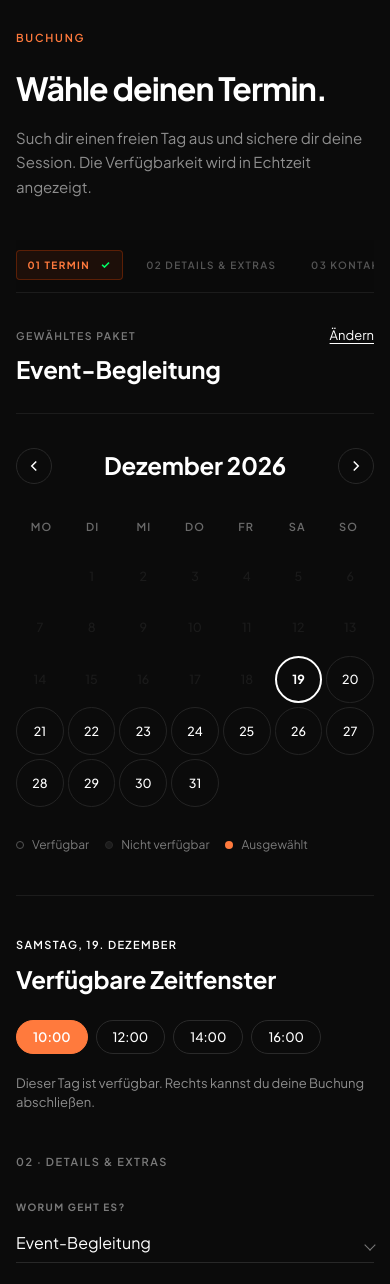
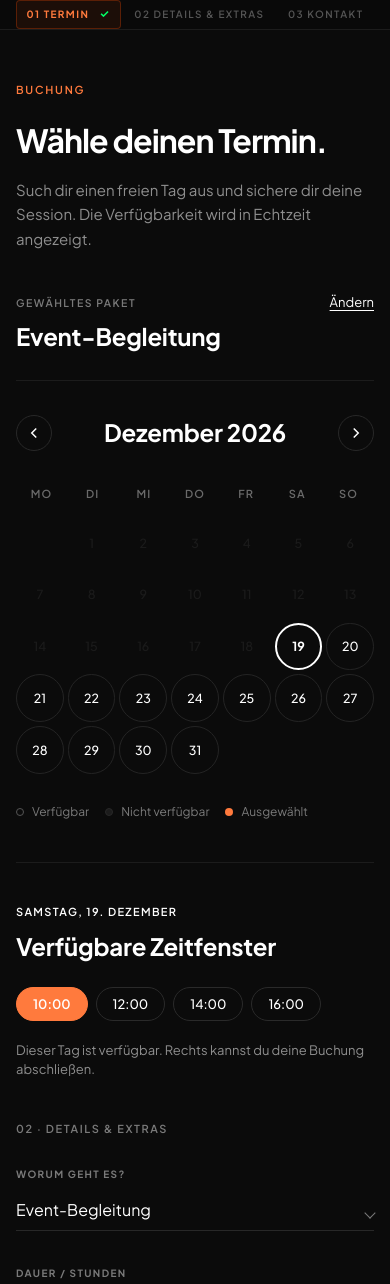
Before and after one commit to GalaxyGamer5/photon-capture, a PHP site: page /calendar.html in a window 390 px wide. Shown: the part 64-1348 px from the top of the page. Run offline with PHP 8.4, Linux system fonts and the light colour scheme.

Commit message:
feat: move booking stepper into fixed sub-bar under main header

```diff
--- a/calendar.html
+++ b/calendar.html
@@ -32,7 +32,7 @@
     <link rel="stylesheet" href="css/style.css">
 </head>
 
-<body>
+<body class="has-stepper">
     <!-- Site Navigation -->
     <header class="site-header">
         <div class="container">
@@ -53,6 +53,16 @@
                 </button>
             </nav>
         </div>
+        <!-- Booking Progress Stepper (sub-bar) -->
+        <div class="booking-stepper" id="bookingStepper" role="navigation" aria-label="Buchungsschritte">
+            <div class="container stepper-inner">
+                <button type="button" class="step-item active" data-step="1" id="stepBtn1" aria-controls="step-1-termin" data-i18n="cal.step1">01 TERMIN</button>
+                <span class="stepper-sep" aria-hidden="true"></span>
+                <button type="button" class="step-item" data-step="2" id="stepBtn2" aria-controls="step-2-details" data-i18n="cal.step2">02 DETAILS &amp; EXTRAS</button>
+                <span class="stepper-sep" aria-hidden="true"></span>
+                <button type="button" class="step-item" data-step="3" id="stepBtn3" aria-controls="step-3-contact" data-i18n="cal.step3">03 KONTAKT</button>
+            </div>
+        </div>
     </header>
 
     <main class="booking-page">
@@ -62,13 +72,6 @@
                 <span class="section-kicker" data-i18n="cal.kicker">BUCHUNG</span>
                 <h1 class="booking-title" data-i18n="cal.title">Wähle deinen Termin.</h1>
                 <p class="booking-subtitle" data-i18n="cal.subtitle">Such dir einen freien Tag aus und sichere dir deine Session. Die Verfügbarkeit wird in Echtzeit angezeigt.</p>
-            </div>
-
-            <!-- Stepper Indicator -->
-            <div class="booking-stepper" id="bookingStepper" role="navigation" aria-label="Buchungsschritte">
-                <button type="button" class="step-item active" data-step="1" id="stepBtn1" aria-controls="step-1-termin" data-i18n="cal.step1">01 TERMIN</button>
-                <button type="button" class="step-item" data-step="2" id="stepBtn2" aria-controls="step-2-details" data-i18n="cal.step2">02 DETAILS &amp; EXTRAS</button>
-                <button type="button" class="step-item" data-step="3" id="stepBtn3" aria-controls="step-3-contact" data-i18n="cal.step3">03 KONTAKT</button>
             </div>
 
             <!-- 2-Column Booking Layout (Matching Figma Mockup) -->
--- a/css/style.css
+++ b/css/style.css
@@ -1330,7 +1330,7 @@ body.viewfinder-active .site-header {
    ========================================================================== */
 
 .booking-page {
-    padding-top: calc(var(--header-height) + 3.5rem);
+    padding-top: calc(var(--header-height) + 44px + 3rem);
     padding-bottom: 7rem;
     min-height: 100vh;
     background-color: #0b0b0b;
@@ -1358,20 +1358,42 @@ body.viewfinder-active .site-header {
     max-width: 580px;
 }
 
-/* Stepper Tabs */
+/* ── Booking Stepper sub-bar (inside <header>) ── */
 .booking-stepper {
-    position: sticky;
+    position: fixed;
     top: var(--header-height);
-    z-index: 40;
-    display: flex;
-    align-items: center;
-    gap: 1.5rem;
-    padding: 0.85rem 0;
-    margin-bottom: 2.5rem;
-    background: rgba(11, 11, 11, 0.92);
-    backdrop-filter: blur(12px);
-    -webkit-backdrop-filter: blur(12px);
+    left: 0;
+    right: 0;
+    z-index: 90;
+    display: none;               /* hidden on non-booking pages */
+    align-items: center;
+    padding: 0;
+    background: rgba(10, 10, 10, 0.96);
+    backdrop-filter: blur(14px);
+    -webkit-backdrop-filter: blur(14px);
     border-bottom: 1px solid var(--border-hairline);
+}
+
+/* Only show on the booking page (calendar.html adds .has-stepper to <body>) */
+.has-stepper .booking-stepper {
+    display: flex;
+}
+
+.stepper-inner {
+    display: flex;
+    align-items: center;
+    gap: 0;
+    padding-top: 0;
+    padding-bottom: 0;
+    height: 44px;
+}
+
+.stepper-sep {
+    width: 1px;
+    height: 20px;
+    background: var(--border-hairline);
+    flex-shrink: 0;
+    margin: 0 0.25rem;
 }
 
 .step-item {
@@ -1440,7 +1462,7 @@ body.viewfinder-active .site-header {
 #step-1-termin,
 #step-2-details,
 #step-3-contact {
-    scroll-margin-top: calc(var(--header-height) + 5rem);
+    scroll-margin-top: calc(var(--header-height) + 44px + 1.5rem);
 }
 
 /* 2-Column Booking Layout */
@@ -2240,7 +2262,7 @@ body.viewfinder-active .site-header {
     }
 
     .booking-page {
-        padding-top: calc(64px + 1.5rem);
+        padding-top: calc(64px + 44px + 2rem);
         padding-bottom: 4rem;
     }
 
@@ -2249,23 +2271,29 @@ body.viewfinder-active .site-header {
     }
 
     .booking-stepper {
-        gap: 0.75rem;
+        top: 64px;
+    }
+
+    .stepper-inner {
+        gap: 0;
         overflow-x: auto;
         -webkit-overflow-scrolling: touch;
         scrollbar-width: none;
-        padding-top: 0.6rem;
-        padding-bottom: 0.75rem;
-        margin-bottom: 2rem;
-    }
-
-    .booking-stepper::-webkit-scrollbar {
+        height: 44px;
+    }
+
+    .stepper-inner::-webkit-scrollbar {
         display: none;
     }
 
     .step-item {
         font-size: 10px;
-        padding: 0.45rem 0.65rem;
+        padding: 0.4rem 0.6rem;
         white-space: nowrap;
+    }
+
+    .stepper-sep {
+        display: none;
     }
 
     .booking-grid {
--- a/js/calendar.js
+++ b/js/calendar.js
@@ -203,7 +203,7 @@ document.addEventListener('DOMContentLoaded', () => {
         const observerOptions = {
             root: null,
             threshold: 0,
-            rootMargin: `-${(parseInt(getComputedStyle(document.documentElement).getPropertyValue('--header-height')) || 76) + 60}px 0px -40% 0px`
+            rootMargin: `-${(parseInt(getComputedStyle(document.documentElement).getPropertyValue('--header-height')) || 76) + 44 + 20}px 0px -40% 0px`
         };
 
         const stepSections = [
@@ -238,8 +238,9 @@ document.addEventListener('DOMContentLoaded', () => {
         const el = targets[step];
         if (!el) return;
         const headerH = parseInt(getComputedStyle(document.documentElement).getPropertyValue('--header-height')) || 76;
-        const stepperH = document.getElementById('bookingStepper')?.offsetHeight || 50;
-        const offset = el.getBoundingClientRect().top + window.scrollY - headerH - stepperH - 16;
+        const stepperH = 44; // fixed stepper sub-bar height
+        const extra = 20;
+        const offset = el.getBoundingClientRect().top + window.scrollY - headerH - stepperH - extra;
         window.scrollTo({ top: offset, behavior: 'smooth' });
     }
 
```
Also changed, not shown: style.css (+50 -22 lines).
